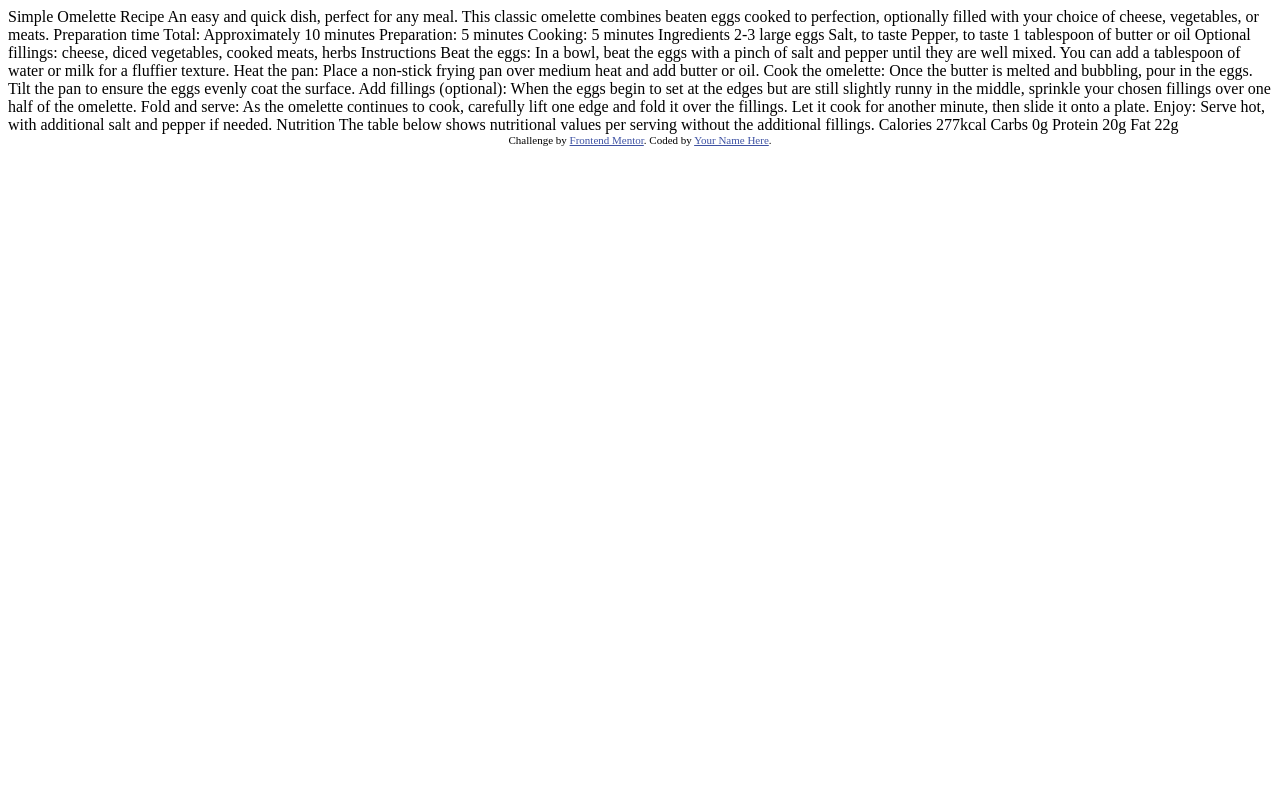
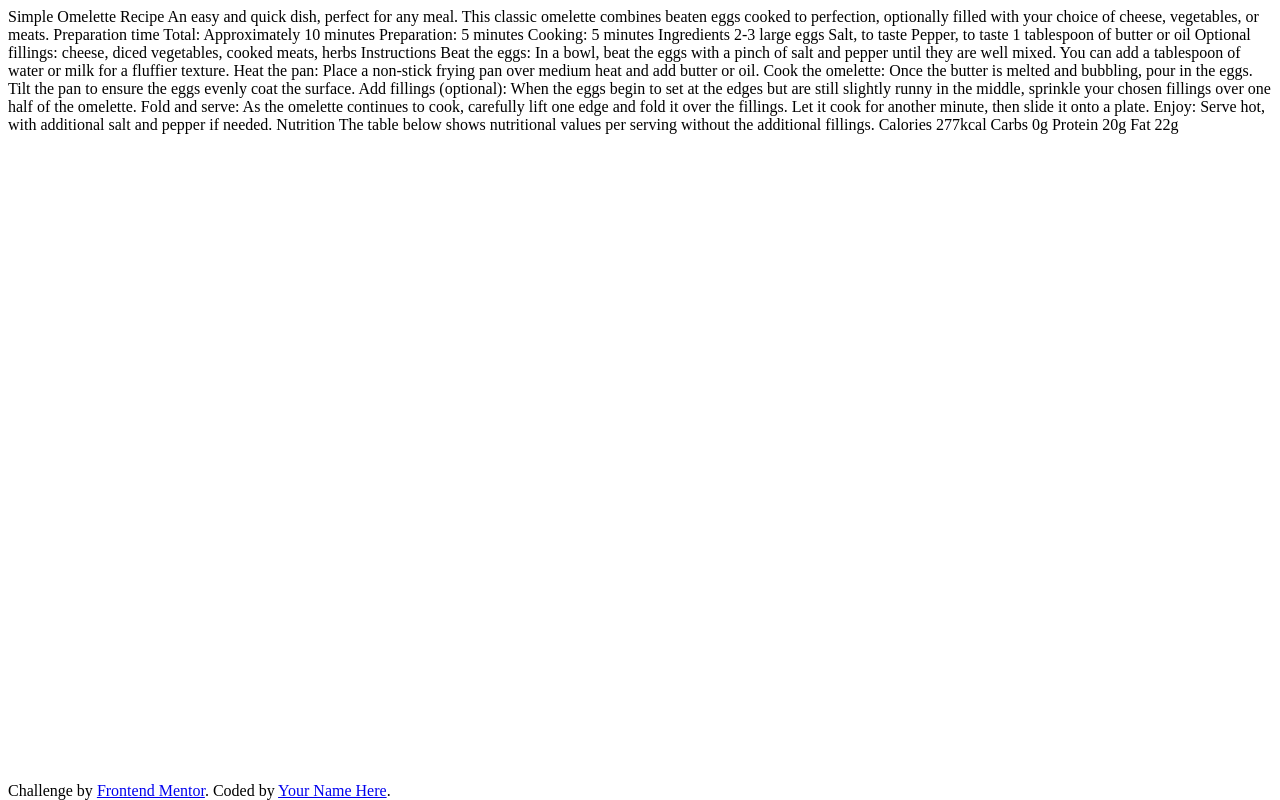
Before and after one commit to andrewras58/Recipe-Page, a plain HTML site: page index.html in a window 1280 px wide. Drawn offline with Linux system fonts and the light colour scheme.

Commit message:
second commit

```diff
--- a/index.html
+++ b/index.html
@@ -7,15 +7,9 @@
     <link rel="icon" type="image/png" sizes="32x32" href="./assets/images/favicon-32x32.png">
 
     <title>Frontend Mentor | Recipe page</title>
-
-  <!-- Feel free to remove these styles or customise in your own stylesheet 👍 -->
-  <style>
-    .attribution { font-size: 11px; text-align: center; }
-    .attribution a { color: hsl(228, 45%, 44%); }
-  </style>
+    <link rel="stylesheet" href="style.css">
 </head>
 <body>
-
     Simple Omelette Recipe
 
     An easy and quick dish, perfect for any meal. This classic omelette combines beaten eggs cooked
--- /dev/null
+++ b/style.css
@@ -0,0 +1,4 @@
+.attribution{
+    position: absolute;
+    bottom: 0;
+}
```
Lines whose indentation alone changed are shown as unchanged.
